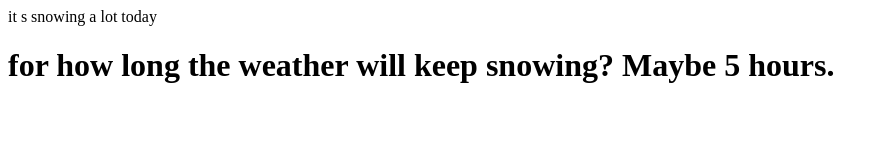
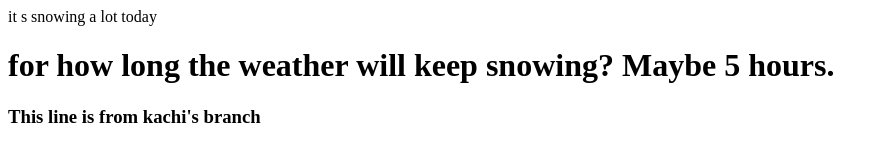
Before and after one commit to KachiYD/501st-practice, a plain HTML site: page index.html in a window 1280 px wide. Shown: the whole page, without its empty margins (0-888 px from the left). Drawn offline with Linux system fonts and the light colour scheme.

Commit message:
Added h3 line to the document

```diff
--- a/index.html
+++ b/index.html
@@ -8,5 +8,7 @@
 <body>
     <div>it s snowing a lot today</div>
     <h1>for how long the weather will keep snowing? Maybe 5 hours.</h1>
+
+    <h3>This line is from kachi's branch</h3>
 </body>
 </html>
```
